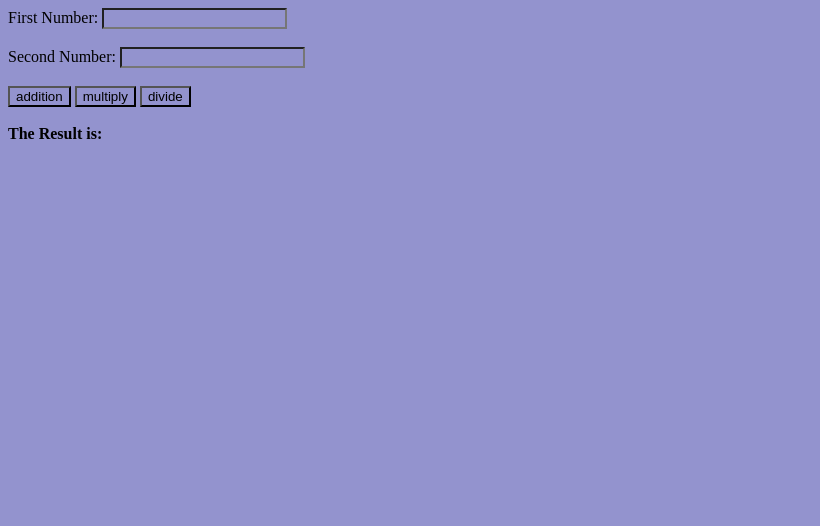
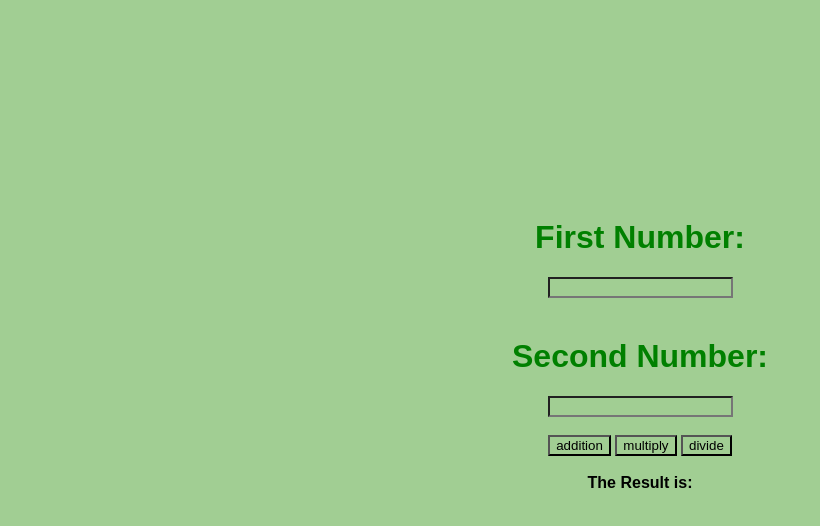
Before and after one commit to placidaxid/18th-Assignment-Javascript, a plain HTML site: page index.html in a window 1280 px wide. Shown: the whole page, without its empty margins (0-820 px from the left). Drawn offline with Linux system fonts and the light colour scheme.

Commit message:
added some styles

```diff
--- a/index.html
+++ b/index.html
@@ -9,35 +9,20 @@
     <script src="pla.js"></script>
 </head>
 <body>
-    <script>
-        function myfun()
-        {
-            var a=document.getElementById('number').value;
-            var b=document.getElementById('numbers').value;
-            document.getElementById('result').innerHTML=parseInt(a) + parseInt(b);
-        }
-        function myfun1()
-        {
-            var a=document.getElementById('number').value;
-            var b=document.getElementById('numbers').value;
-            document.getElementById('result').innerHTML=(a*b);
-        }
-        function myfun2()
-        {
-            var a=document.getElementById('number').value;
-            var b=document.getElementById('numbers').value;
-            document.getElementById('result').innerHTML=(a/b);
-        }
-    </script>
-    First Number:
+
+    <div class="placid">
+    <h1>First Number:</h1>
     <input type="number" value="" id="number"><br><br>
-    Second Number:
+    <h1>Second Number:</h1>
     <input type="number" value="" id="numbers"><br><br>
     <input type="submit" value="addition" onclick="return myfun()">
     <input type="submit" value="multiply" onclick="return myfun1()">
     <input type="submit" value="divide" onclick="return myfun2()"><br><br>
     <b>The Result is: </b><br><br>
     <span id="result"></span>
+
+    </div>
+
         <!--<script type="text/javascript">
            // alert('hello world');
            // console.log("Hello placid");
--- a/pla.js
+++ b/pla.js
@@ -0,0 +1,21 @@
+        //addition
+        function myfun()
+        {
+            var a=document.getElementById('number').value;
+            var b=document.getElementById('numbers').value;
+            document.getElementById('result').innerHTML=parseInt(a) + parseInt(b);
+        }
+        //multiplication
+        function myfun1()
+        {
+            var a=document.getElementById('number').value;
+            var b=document.getElementById('numbers').value;
+            document.getElementById('result').innerHTML=(a*b);
+        }
+        //division
+        function myfun2()
+        {
+            var a=document.getElementById('number').value;
+            var b=document.getElementById('numbers').value;
+            document.getElementById('result').innerHTML=(a/b);
+        }
--- a/style.css
+++ b/style.css
@@ -15,5 +15,17 @@
         </script>*/
 
         *{
-            background-color: rgb(147, 147, 206);
+            background-color: rgb(161, 206, 147);
         }
+
+        .placid{
+            padding-top: 15%;
+            text-align: center;
+            font-family: sans-serif;
+            font-size: medium;
+            font-weight: 100;
+        }
+        h1{
+            font-weight: bold;
+            color: green;
+        }
```
